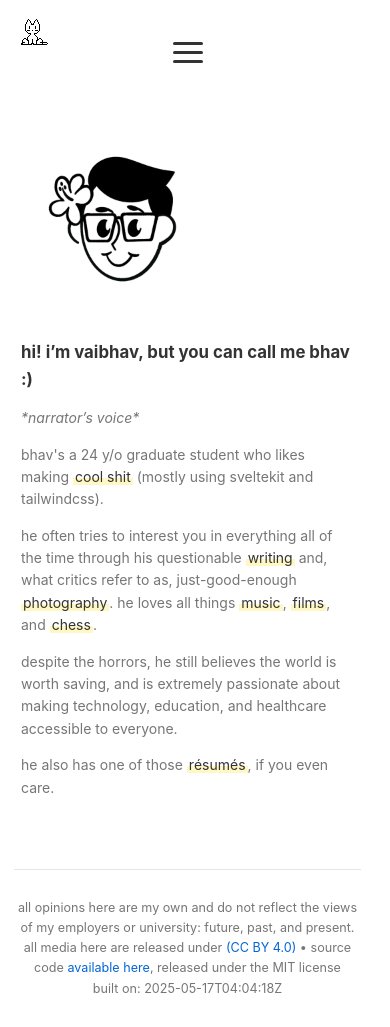
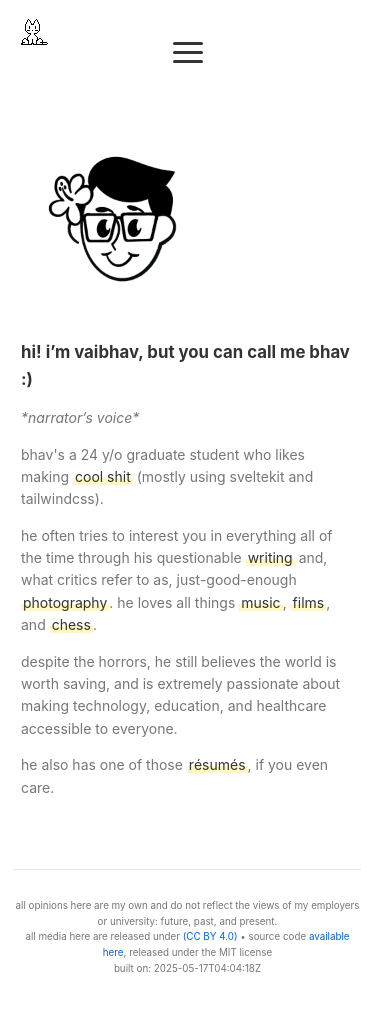
Before and after one commit to codebhav/codebhav.github.io, a Jekyll site: the page built from index.markdown, in a window 390 px wide. Built offline with Jekyll 4.4.1, drawn with Linux system fonts in a browser that asks for light colours; after the commit the page ends 1004 px from its top, so only the background shows below that.

Commit message:
minor fix

```diff
--- a/assets/css/main.scss
+++ b/assets/css/main.scss
@@ -753,6 +753,15 @@ code.highlighter-rouge {
 	.photo-modal .modal-content {
 		max-width: 95%;
 	}
+
+	.site-footer {
+		margin-top: 4rem;
+		padding-top: 2rem;
+		border-top: 1px solid $border-color;
+		text-align: center;
+		color: $light-text-color;
+		font-size: 0.7rem;
+	}
 }
 
 @media (max-width: 600px) {
```
